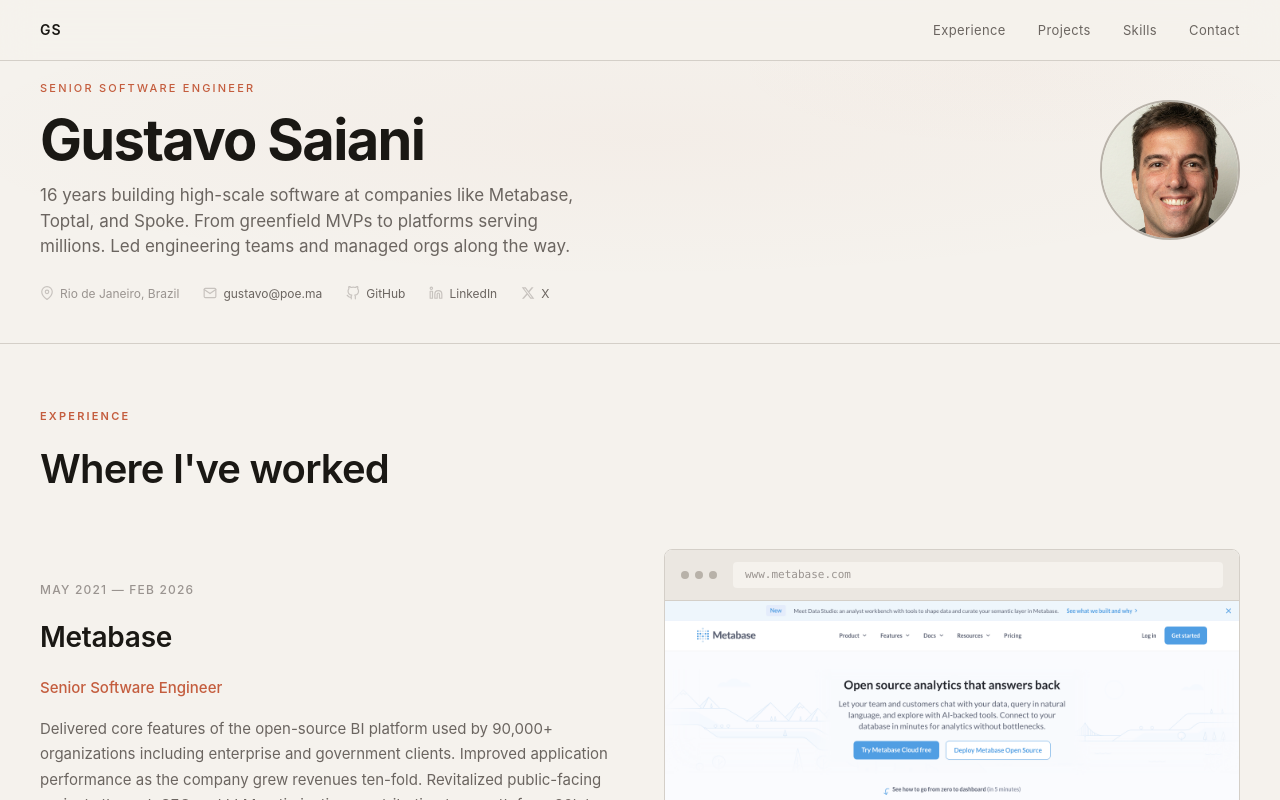
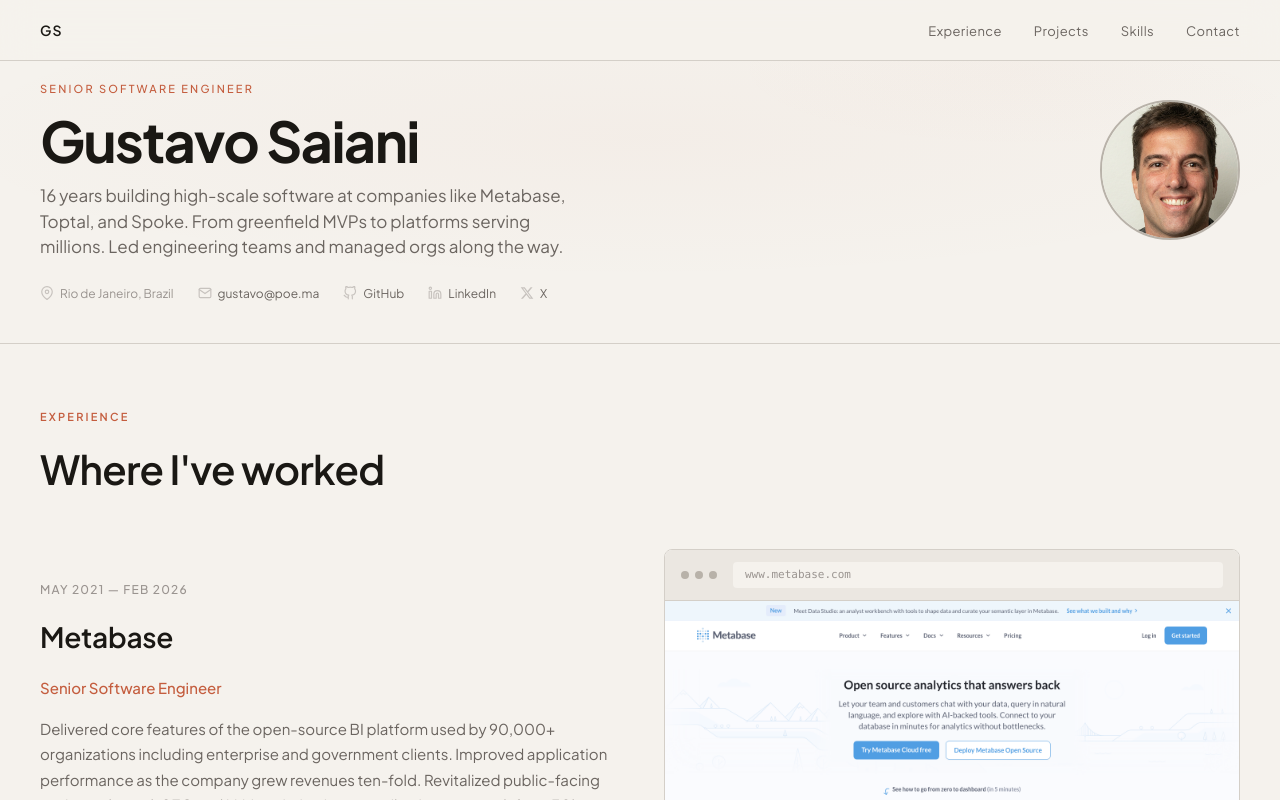
Before and after one commit to gusaiani/gustavosaiani.com, a Next.js app: page / in a window 1280 px wide. Shown: the top 800 px of the page. Built offline with nearby package versions, Linux system fonts and the light colour scheme.

Commit message:
Switch to Plus Jakarta Sans for distinctive typography
Self-hosted via next/font for zero external requests.

```diff
--- a/app/globals.css
+++ b/app/globals.css
@@ -25,7 +25,7 @@
 }
 
 body {
-  font-family: -apple-system, BlinkMacSystemFont, "Segoe UI", Helvetica, Arial, sans-serif, "Apple Color Emoji";
+  font-family: inherit;
   background: var(--bg);
   color: var(--text-primary);
   -webkit-font-smoothing: antialiased;
--- a/app/layout.tsx
+++ b/app/layout.tsx
@@ -1,6 +1,12 @@
 import type { Metadata } from "next";
+import { Plus_Jakarta_Sans } from "next/font/google";
 import "./globals.css";
 import { FaviconSwitcher } from "./favicon-switcher";
+
+const jakarta = Plus_Jakarta_Sans({
+  subsets: ["latin"],
+  display: "swap",
+});
 
 export const metadata: Metadata = {
   title: "Gustavo Saiani — Senior Software Engineer",
@@ -25,7 +31,7 @@
 }>) {
   return (
     <html lang="en">
-      <body>
+      <body className={jakarta.className}>
         <FaviconSwitcher />
         {children}
       </body>
```
